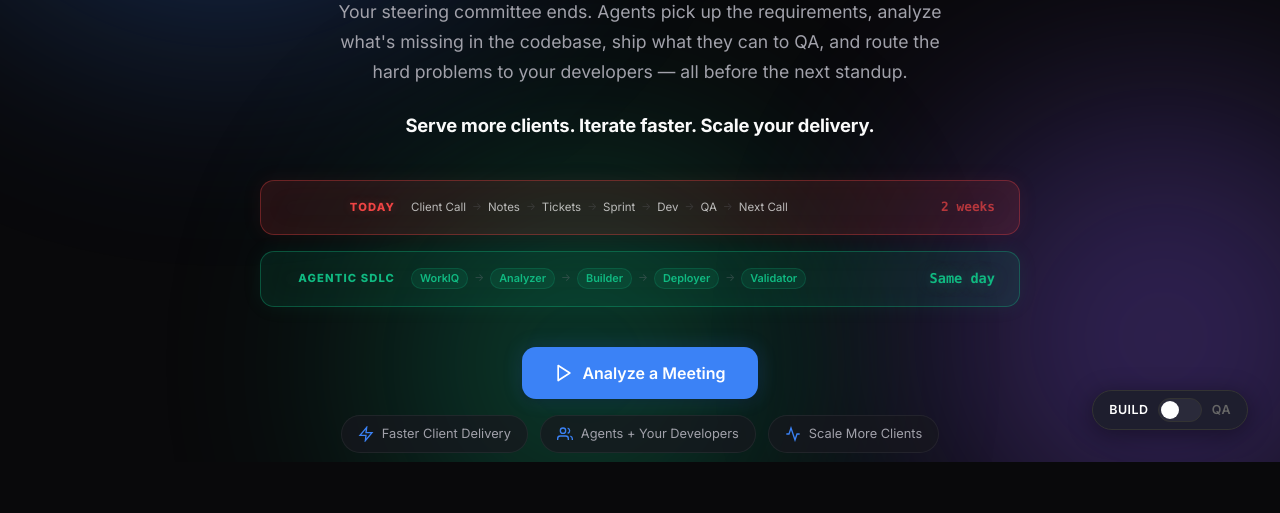
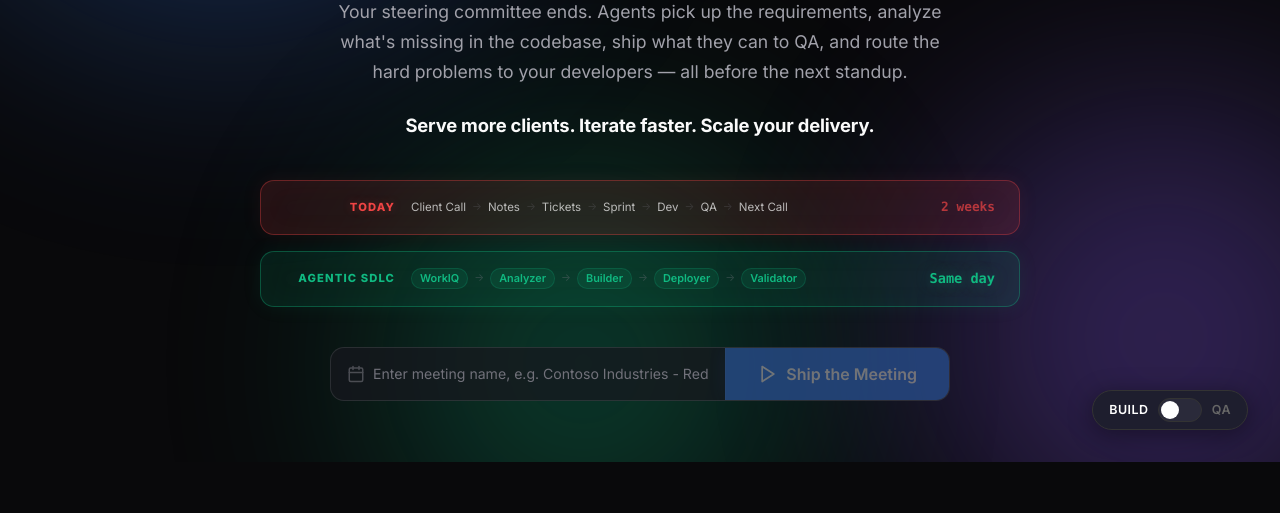
Before and after one commit to danielmeppiel/meeting-2-code, a website: page public/index.html in a window 1280 px wide. Shown: the part 338-851 px from the top of the page. After the commit the page ends 800 px from the top, so only its background shows below. Drawn offline with Linux system fonts and the light colour scheme.

Commit message:
feat: implement meeting input handling and enhance analysis workflow

```diff
--- a/public/app.js
+++ b/public/app.js
@@ -15,6 +15,22 @@
 let validationResults = [];
 let qaMode = false;
 let previousPanel = 'panel-analyze';
+
+// ─── Meeting Input Wiring ─────────────────────────────────────────────────────
+document.addEventListener('DOMContentLoaded', () => {
+    const input = document.getElementById('meetingNameInput');
+    const btn = document.getElementById('btnAnalyze');
+    if (input && btn) {
+        input.addEventListener('input', () => {
+            btn.disabled = !input.value.trim();
+        });
+        input.addEventListener('keydown', (e) => {
+            if (e.key === 'Enter' && input.value.trim()) {
+                startAnalysis();
+            }
+        });
+    }
+});
 
 // ─── Panel Management ─────────────────────────────────────────────────────────
 function showPanel(panelId) {
@@ -214,6 +230,10 @@
 }
 
 async function startAnalysis() {
+    const input = document.getElementById('meetingNameInput');
+    const meetingName = input ? input.value.trim() : '';
+    if (!meetingName) return;
+
     const btn = document.getElementById('btnAnalyze');
     btn.disabled = true;
     analysisComplete = false;
@@ -274,7 +294,7 @@
 
     try {
         const result = await new Promise((resolve, reject) => {
-            const eventSource = new EventSource('/api/analyze');
+            const eventSource = new EventSource('/api/analyze?meeting=' + encodeURIComponent(meetingName));
 
             eventSource.addEventListener('progress', (e) => {
                 const { step, message } = JSON.parse(e.data);
@@ -1747,7 +1767,8 @@
     setStep(1);
     setStatus('Ready', '');
     showPanel('panel-analyze');
-    document.getElementById('btnAnalyze').disabled = false;
+    const meetingInput = document.getElementById('meetingNameInput');
+    document.getElementById('btnAnalyze').disabled = !(meetingInput && meetingInput.value.trim());
     // Reset agent column visibility
     const colAgentHeader = document.getElementById('colAgentHeader');
     if (colAgentHeader) colAgentHeader.style.display = 'none';
--- a/public/index.html
+++ b/public/index.html
@@ -22,11 +22,11 @@
         <!-- Header -->
         <header class="app-header">
             <div class="header-left">
-                <div class="logo">
+                <div class="logo" onclick="showPanel('panel-analyze')" style="cursor:pointer;">
                     <svg width="28" height="28" viewBox="0 0 24 24" fill="none" stroke="currentColor" stroke-width="2" stroke-linecap="round" stroke-linejoin="round">
                         <path d="M15 6v12a3 3 0 1 0 3-3H6a3 3 0 1 0 3 3V6a3 3 0 1 0-3 3h12a3 3 0 1 0-3-3"/>
                     </svg>
-                    <span class="logo-text">Meeting → Ship</span>
+                    <span class="logo-text">MDD</span>
                 </div>
             </div>
             <div class="header-center">
@@ -137,25 +137,29 @@
                         </div>
                     </div>
 
-                    <button class="btn btn-primary btn-xl" id="btnAnalyze" onclick="startAnalysis()">
-                        <svg width="20" height="20" viewBox="0 0 24 24" fill="none" stroke="currentColor" stroke-width="2" stroke-linecap="round" stroke-linejoin="round">
-                            <polygon points="5 3 19 12 5 21 5 3"/>
-                        </svg>
-                        Analyze a Meeting
-                    </button>
-                    <div class="hero-features">
-                        <div class="feature-chip">
-                            <svg width="16" height="16" viewBox="0 0 24 24" fill="none" stroke="currentColor" stroke-width="2"><path d="M13 2L3 14h9l-1 8 10-12h-9l1-8z"/></svg>
-                            Faster Client Delivery
+                    <div class="meeting-input-group">
+                        <div class="meeting-input-wrapper">
+                            <svg class="meeting-input-icon" width="18" height="18" viewBox="0 0 24 24" fill="none" stroke="currentColor" stroke-width="2" stroke-linecap="round" stroke-linejoin="round">
+                                <rect x="3" y="4" width="18" height="18" rx="2" ry="2"></rect>
+                                <line x1="16" y1="2" x2="16" y2="6"></line>
+                                <line x1="8" y1="2" x2="8" y2="6"></line>
+                                <line x1="3" y1="10" x2="21" y2="10"></line>
+                            </svg>
+                            <input
+                                type="text"
+                                id="meetingNameInput"
+                                class="meeting-input"
+                                placeholder="Enter meeting name, e.g. Contoso Industries - Redesign"
+                                autocomplete="off"
+                                spellcheck="false"
+                            />
                         </div>
-                        <div class="feature-chip">
-                            <svg width="16" height="16" viewBox="0 0 24 24" fill="none" stroke="currentColor" stroke-width="2"><path d="M17 21v-2a4 4 0 0 0-4-4H5a4 4 0 0 0-4 4v2"/><circle cx="9" cy="7" r="4"/><path d="M23 21v-2a4 4 0 0 0-3-3.87"/><path d="M16 3.13a4 4 0 0 1 0 7.75"/></svg>
-                            Agents + Your Developers
-                        </div>
-                        <div class="feature-chip">
-                            <svg width="16" height="16" viewBox="0 0 24 24" fill="none" stroke="currentColor" stroke-width="2"><path d="M22 12h-4l-3 9L9 3l-3 9H2"/></svg>
-                            Scale More Clients
-                        </div>
+                        <button class="btn btn-primary btn-xl" id="btnAnalyze" onclick="startAnalysis()" disabled>
+                            <svg width="20" height="20" viewBox="0 0 24 24" fill="none" stroke="currentColor" stroke-width="2" stroke-linecap="round" stroke-linejoin="round">
+                                <polygon points="5 3 19 12 5 21 5 3"/>
+                            </svg>
+                            Ship the Meeting
+                        </button>
                     </div>
                 </div>
             </section>
--- a/public/styles.css
+++ b/public/styles.css
@@ -522,6 +522,71 @@
     padding: var(--space-lg) var(--space-2xl);
     font-size: 1rem;
     border-radius: var(--radius-lg);
+}
+
+/* ─── Meeting Input Group ──────────────────────────────────────────────────── */
+.meeting-input-group {
+    display: flex;
+    align-items: stretch;
+    gap: 0;
+    width: 100%;
+    max-width: 620px;
+    border-radius: var(--radius-lg);
+    overflow: hidden;
+    border: 1px solid var(--border-default);
+    background: var(--bg-glass);
+    backdrop-filter: blur(12px);
+    transition: border-color var(--duration-normal) var(--ease-out),
+                box-shadow var(--duration-normal) var(--ease-out);
+}
+
+.meeting-input-group:focus-within {
+    border-color: var(--accent-blue);
+    box-shadow: 0 0 0 3px var(--accent-blue-glow), 0 4px 24px rgba(0, 0, 0, 0.3);
+}
+
+.meeting-input-wrapper {
+    flex: 1;
+    display: flex;
+    align-items: center;
+    gap: var(--space-sm);
+    padding: 0 var(--space-lg);
+}
+
+.meeting-input-icon {
+    flex-shrink: 0;
+    color: var(--text-tertiary);
+    opacity: 0.6;
+}
+
+.meeting-input {
+    flex: 1;
+    background: transparent;
+    border: none;
+    outline: none;
+    color: var(--text-primary);
+    font-family: var(--font-sans);
+    font-size: 0.95rem;
+    padding: var(--space-lg) 0;
+    caret-color: var(--accent-blue);
+}
+
+.meeting-input::placeholder {
+    color: var(--text-tertiary);
+    font-size: 0.88rem;
+}
+
+.meeting-input-group .btn {
+    border-radius: 0;
+    border: none;
+    border-left: 1px solid var(--border-subtle);
+    white-space: nowrap;
+    flex-shrink: 0;
+}
+
+.meeting-input-group .btn:disabled {
+    opacity: 0.4;
+    cursor: not-allowed;
 }
 
 .btn-badge {
--- a/src/server.ts
+++ b/src/server.ts
@@ -68,9 +68,11 @@
 // Step 1: Extract meeting requirements + create epic (SSE)
 app.get("/api/analyze", async (req, res) => {
     const sendEvent = sseHeaders(res);
+    const meetingName = (req.query.meeting as string) || "Contoso Industries Redesign";
 
     try {
         const result = await extractMeetingRequirements(client, {
+            meetingName,
             workiqMcp: getWorkIQMcpConfig(),
             onProgress: (step, message) => sendEvent("progress", { step, message }),
             onMeetingInfo: (info) => sendEvent("meeting-info", info),
```
Also changed, not shown: src/agents/gap-analyzer.ts (+12 -11 lines).
